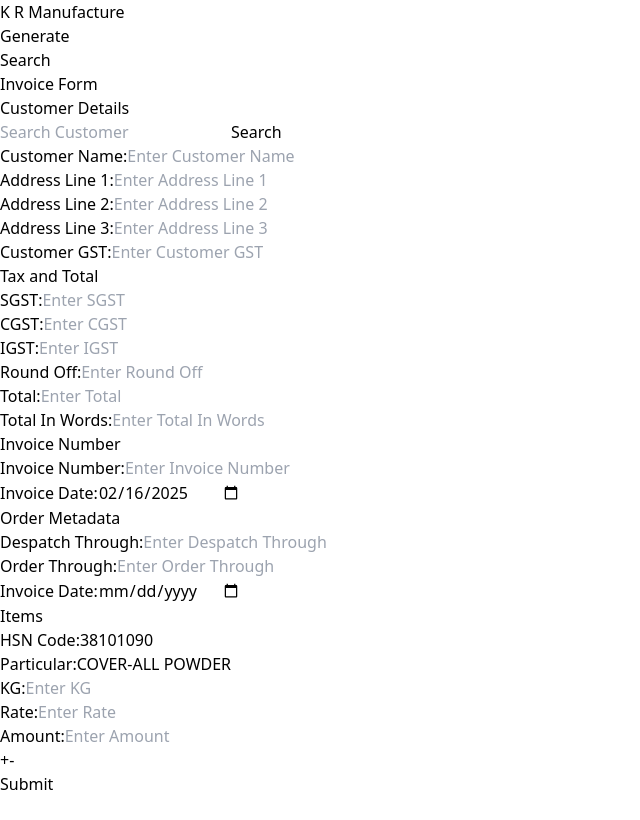
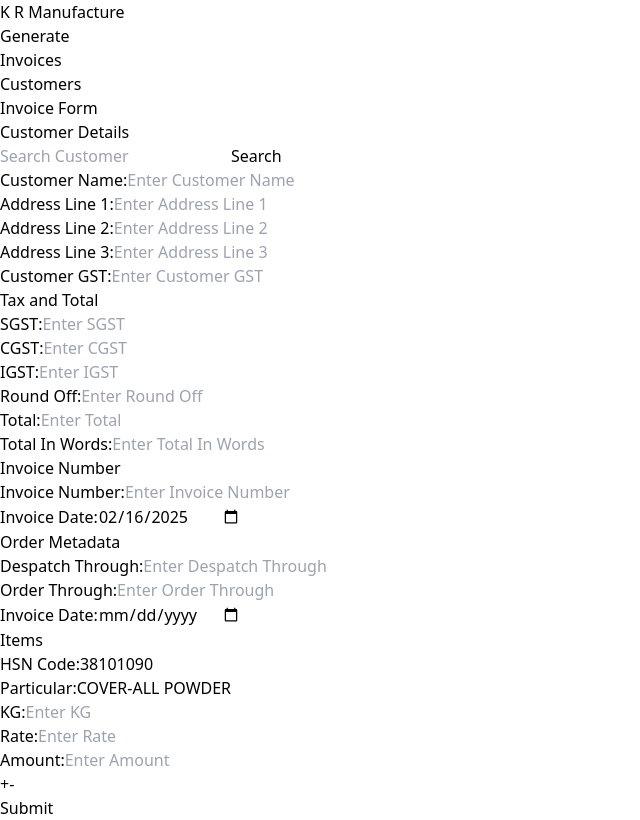
Before and after one commit to VaroonSB/invoice-generator, a Next.js app: page /generate in a window 1280 px wide. Shown: the whole page, without its empty margins (0-640 px from the left). Built offline with nearby package versions, Linux system fonts and the light colour scheme.

Commit message:
refactor for customer search

```diff
--- /dev/null
+++ b/src/components/CustomerSearch/CustomerSearch.tsx
@@ -0,0 +1,99 @@
+import { Customer } from "@/utils/mapper";
+import { RefObject, useState } from "react";
+
+interface CustomerSearchProps {
+  refs: {
+    customerNameRef: RefObject<HTMLInputElement | null>;
+    addressLine1Ref: RefObject<HTMLInputElement | null>;
+    addressLine2Ref: RefObject<HTMLInputElement | null>;
+    addressLine3Ref: RefObject<HTMLInputElement | null>;
+    customerGstRef: RefObject<HTMLInputElement | null>;
+  };
+}
+
+export const CustomerSearch = ({ refs }: CustomerSearchProps) => {
+  const {
+    customerNameRef,
+    addressLine1Ref,
+    addressLine2Ref,
+    addressLine3Ref,
+    customerGstRef,
+  } = refs;
+  const [customerList, setCustomerList] = useState<Array<Customer>>([]);
+  const [customerQuery, setCustomerQuery] = useState<string>("");
+
+  const searchHandler = async () => {
+    try {
+      const response = await fetch("api/search/customer", {
+        method: "POST",
+        cache: "no-cache",
+        body: JSON.stringify({
+          customerName: customerQuery,
+        }),
+        headers: {
+          "Content-Type": "application/json",
+        },
+      });
+      if (response.status !== 200) {
+        throw new Error("HTTP error!");
+      }
+      const data = await response.json();
+      setCustomerList(data.result);
+      setCustomerQuery("");
+    } catch (error) {
+      console.error("Error:", error);
+      alert("An error occurred while searching the customer.");
+    }
+  };
+  return (
+    <>
+      <div className="flex gap-2">
+        <input
+          className="w-full p-2 border border-gray-300 rounded-2xl focus:outline-none focus:ring-2 focus:ring-blue-500"
+          type="text"
+          id="Search Customer"
+          value={customerQuery}
+          placeholder="Search Customer"
+          onChange={(event) => {
+            setCustomerQuery(event.target.value);
+            setCustomerList([]);
+          }}
+        />
+        <button
+          type="button"
+          onClick={searchHandler}
+          className="px-6 py-3 bg-gradient-to-r from-blue-500 to-blue-800 text-white font-semibold rounded-2xl shadow-lg transform transition-transform hover:scale-105 hover:shadow-xl focus:outline-none focus:ring-2 focus:ring-purple-600 focus:ring-opacity-50"
+        >
+          Search
+        </button>
+      </div>
+      {customerList.length > 0 && (
+        <ul className="bg-white p-4 rounded-lg shadow-md">
+          {customerList?.map((customer, index) => (
+            <li
+              key={index}
+              className="p-4 border-b last:border-b-0 cursor-pointer hover:bg-gray-100 transition-colors duration-200"
+              onClick={() => {
+                customerNameRef.current!.value = customer.customerName;
+                addressLine1Ref.current!.value = customer.addressLine1;
+                addressLine2Ref.current!.value = customer.addressLine2;
+                addressLine3Ref.current!.value = customer.addressLine3;
+                customerGstRef.current!.value = customer.customerGst;
+                setCustomerList([]);
+              }}
+            >
+              <div className="font-bold text-lg">{customer.customerName}</div>
+              <div className="text-sm text-gray-600">
+                {customer.addressLine1} {customer.addressLine2}{" "}
+                {customer.addressLine3}
+              </div>
+              <div className="text-sm text-gray-500">
+                {customer.customerGst}
+              </div>
+            </li>
+          ))}
+        </ul>
+      )}
+    </>
+  );
+};
--- /dev/null
+++ b/src/components/CustomerSearch/index.tsx
@@ -0,0 +1 @@
+export * from "./CustomerSearch";
--- a/src/components/InvoiceForm/CustomerSection.tsx
+++ b/src/components/InvoiceForm/CustomerSection.tsx
@@ -1,8 +1,8 @@
 "use client";
 
-import { Customer } from "@/utils/mapper";
 import { Input } from "../Input";
-import { RefObject, useState } from "react";
+import { RefObject } from "react";
+import { CustomerSearch } from "../CustomerSearch";
 
 interface CustomerSectionProps {
   refs: {
@@ -22,83 +22,21 @@
     addressLine3Ref,
     customerGstRef,
   } = refs;
-  const [customerList, setCustomerList] = useState<Array<Customer>>([]);
-  const [customerQuery, setCustomerQuery] = useState<string>("");
-
-  const searchHandler = async () => {
-    try {
-      const response = await fetch("api/search/customer", {
-        method: "POST",
-        cache: "no-cache",
-        body: JSON.stringify({
-          customerName: customerQuery,
-        }),
-        headers: {
-          "Content-Type": "application/json",
-        },
-      });
-      if (response.status !== 200) {
-        throw new Error("HTTP error!");
-      }
-      const data = await response.json();
-      setCustomerList(data.result);
-      setCustomerQuery("");
-    } catch (error) {
-      console.error("Error:", error);
-      alert("An error occurred while searching the customer.");
-    }
-  };
 
   return (
     <section className="flex flex-col gap-4 mb-6 bg-gray-200 p-4 rounded-3xl">
       <h3 className="text-xl font-semibold mb-2 text-gray-600">
         Customer Details
       </h3>
-      <div className="flex gap-2">
-        <input
-          className="w-full p-2 border border-gray-300 rounded-md focus:outline-none focus:ring-2 focus:ring-blue-500"
-          type="text"
-          id="Search Customer"
-          value={customerQuery}
-          placeholder="Search Customer"
-          onChange={(event) => {
-            setCustomerQuery(event.target.value);
-            setCustomerList([]);
-          }}
-        />
-        <button
-          type="button"
-          onClick={searchHandler}
-          className="px-4 py-2 bg-blue-500 text-white rounded-lg hover:bg-blue-600"
-        >
-          Search
-        </button>
-      </div>
-      {customerList.length > 0 && (
-        <ul className="bg-white p-4 rounded-lg shadow-md">
-          {customerList?.map((customer, index) => (
-            <li
-              key={index}
-              className="p-2 border-b last:border-b-0 cursor-pointer hover:bg-gray-100"
-              onClick={() => {
-                customerNameRef.current!.value = customer.customerName;
-                addressLine1Ref.current!.value = customer.addressLine1;
-                addressLine2Ref.current!.value = customer.addressLine2;
-                addressLine3Ref.current!.value = customer.addressLine3;
-                customerGstRef.current!.value = customer.customerGst;
-                setCustomerList([]);
-              }}
-            >
-              {customer.customerName}
-              <br />
-              {customer.addressLine1} {customer.addressLine2}{" "}
-              {customer.addressLine3}
-              <br />
-              {customer.customerGst}
-            </li>
-          ))}
-        </ul>
-      )}
+      <CustomerSearch
+        refs={{
+          customerNameRef,
+          addressLine1Ref,
+          addressLine2Ref,
+          addressLine3Ref,
+          customerGstRef,
+        }}
+      />
       <Input title="Customer Name" type="text" ref={customerNameRef} required />
       <Input title="Address Line 1" type="text" ref={addressLine1Ref} />
       <Input title="Address Line 2" type="text" ref={addressLine2Ref} />
--- a/src/components/InvoiceForm/InvoiceForm.tsx
+++ b/src/components/InvoiceForm/InvoiceForm.tsx
@@ -196,7 +196,7 @@
 
         <button
           type="submit"
-          className="mt-6 px-6 py-2 bg-blue-500 text-white font-semibold rounded-lg hover:bg-blue-600 w-full"
+          className="mt-2 px-6 py-3 bg-gradient-to-r from-blue-500 to-purple-500 text-white font-bold rounded-full shadow-lg hover:from-blue-600 hover:to-purple-600 transform hover:scale-105 transition-transform duration-300 ease-in-out w-2/3"
         >
           Submit
         </button>
--- a/src/components/Navigation/Navigation.tsx
+++ b/src/components/Navigation/Navigation.tsx
@@ -16,12 +16,22 @@
               Generate
             </Link>
           </li>
+
           <li>
             <Link
-              href="/search"
+              href="/invoices"
               className="text-lg hover:text-gray-300 transition duration-300"
             >
-              Search
+              Invoices
+            </Link>
+          </li>
+
+          <li>
+            <Link
+              href="/customers"
+              className="text-lg hover:text-gray-300 transition duration-300"
+            >
+              Customers
             </Link>
           </li>
         </ul>
```
